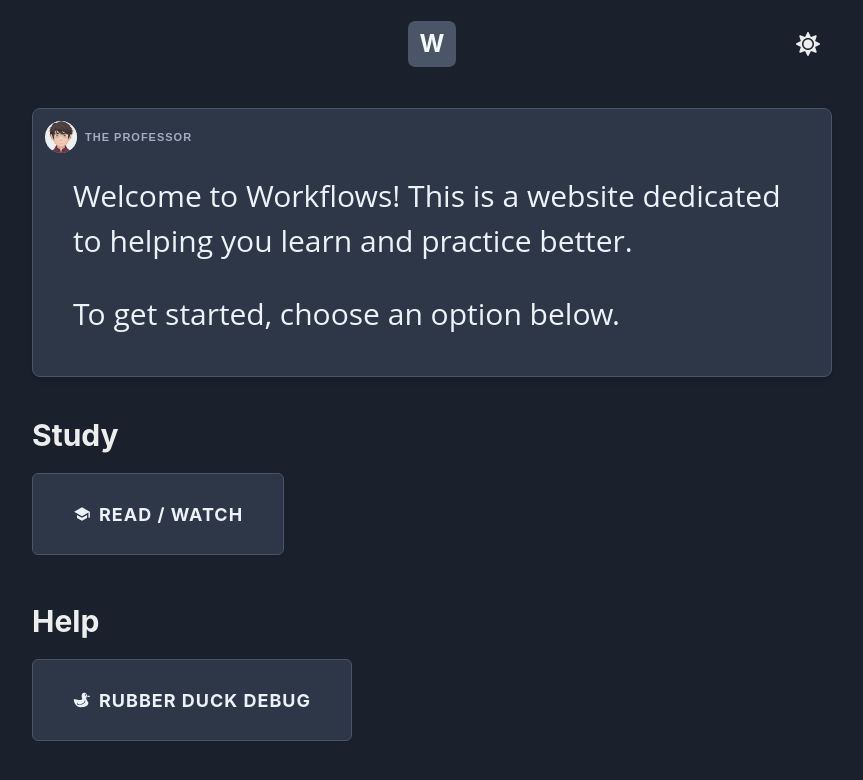
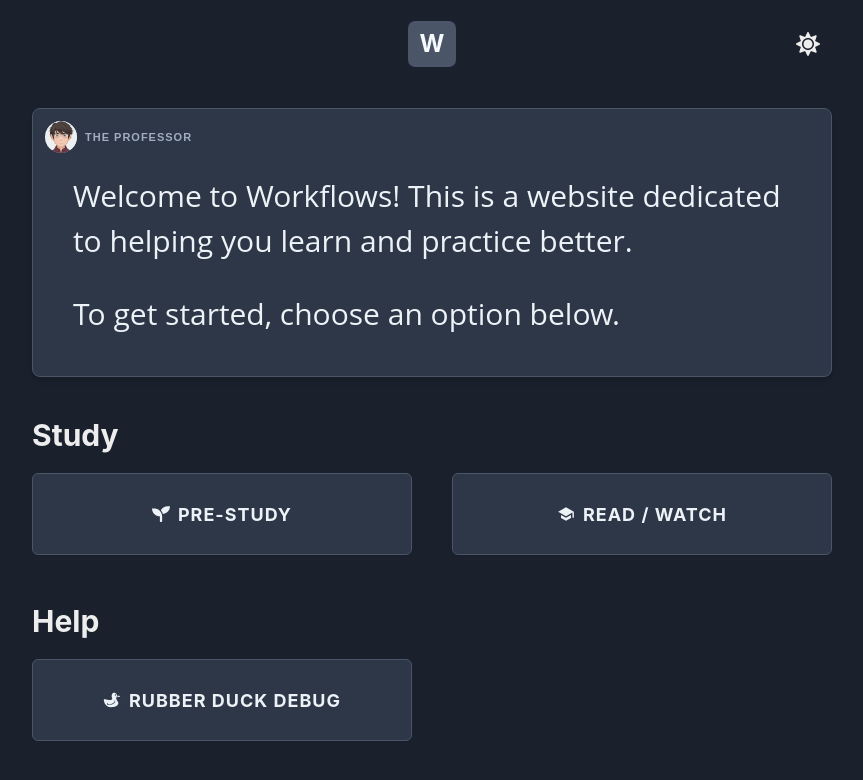
Before and after one commit to Philosocode/workflows, a React (Create React App) app: page / in a window 1280 px wide. Shown: the top 780 px of the page, without its empty margins (208-1071 px from the left). Built offline with nearby package versions, Linux system fonts and the light colour scheme; what react-mde, showdown would draw is missing.

Commit message:
Make home buttons full width

```diff
--- a/src/shared/pages/home.page.tsx
+++ b/src/shared/pages/home.page.tsx
@@ -1,6 +1,7 @@
 import { Box, Heading, VStack } from "@chakra-ui/react";
+import { FaSeedling } from "react-icons/fa";
+import { GiPlasticDuck } from "react-icons/gi";
 import { IoMdSchool } from "react-icons/io";
-import { GiPlasticDuck } from "react-icons/gi";
 import { Link } from "react-router-dom";
 
 import { CardButtonGrid } from "shared/components/button/card-button-grid.component";
@@ -17,10 +18,15 @@ export function HomePage() {
       <AppNavbar rightSlot={<ToggleThemeButton />} />
       <HomeMessage />
       <VStack spacing={{ base: 10, md: 12 }} alignItems="start">
-        <Box>
+        <Box w="full">
           <Heading size="lg">Study</Heading>
           <CardButtonGrid mt={5}>
-            <Link to="/consume/1">
+            <Link to="/pre-study/1">
+              <CardButton color="gray" icon={FaSeedling}>
+                Pre-Study
+              </CardButton>
+            </Link>
+            <Link to="/consume/setup">
               <CardButton color="gray" icon={IoMdSchool}>
                 Read / Watch
               </CardButton>
@@ -28,7 +34,7 @@ export function HomePage() {
           </CardButtonGrid>
         </Box>
 
-        <Box>
+        <Box w="full">
           <Heading size="lg">Help</Heading>
           <CardButtonGrid mt={5}>
             <Link
```
